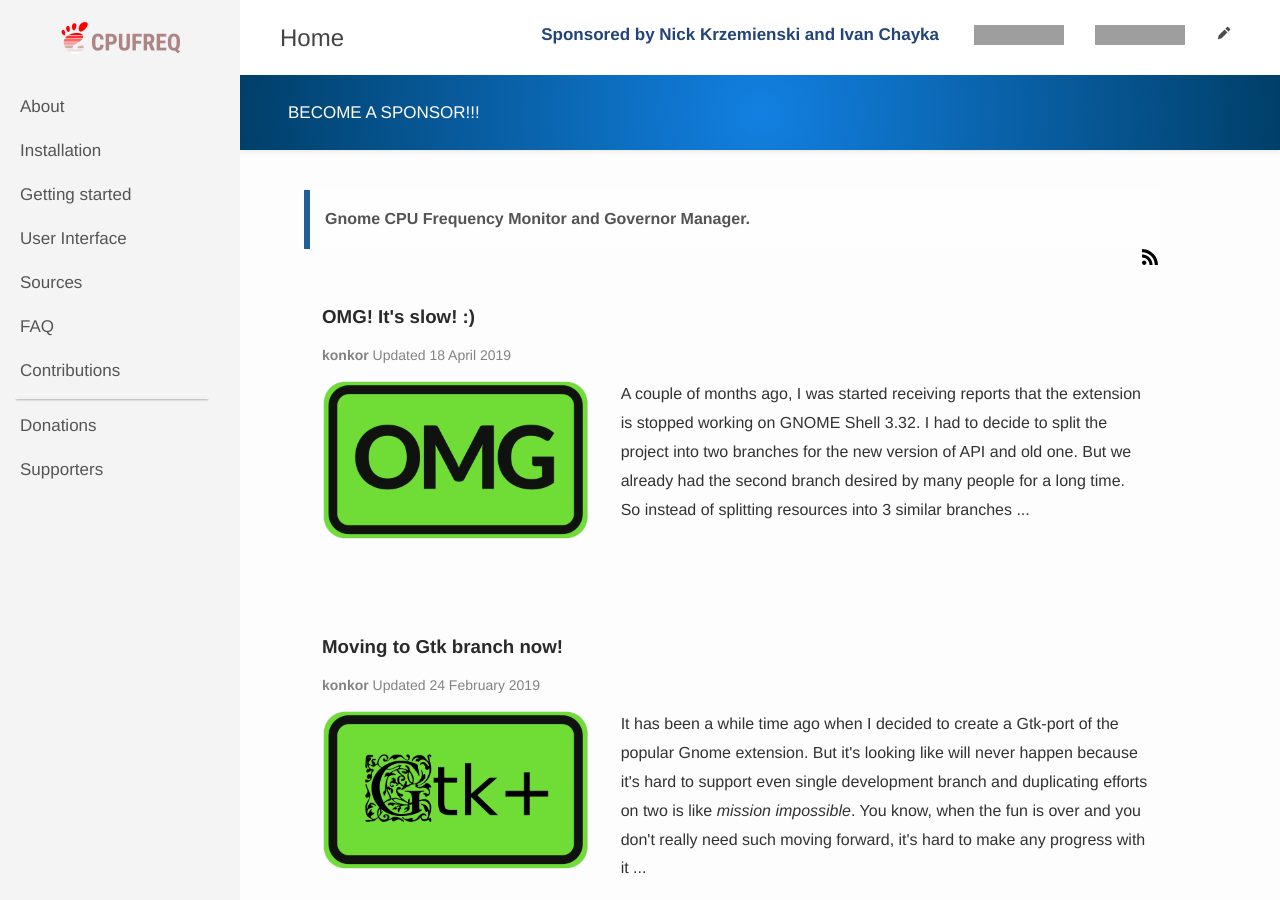
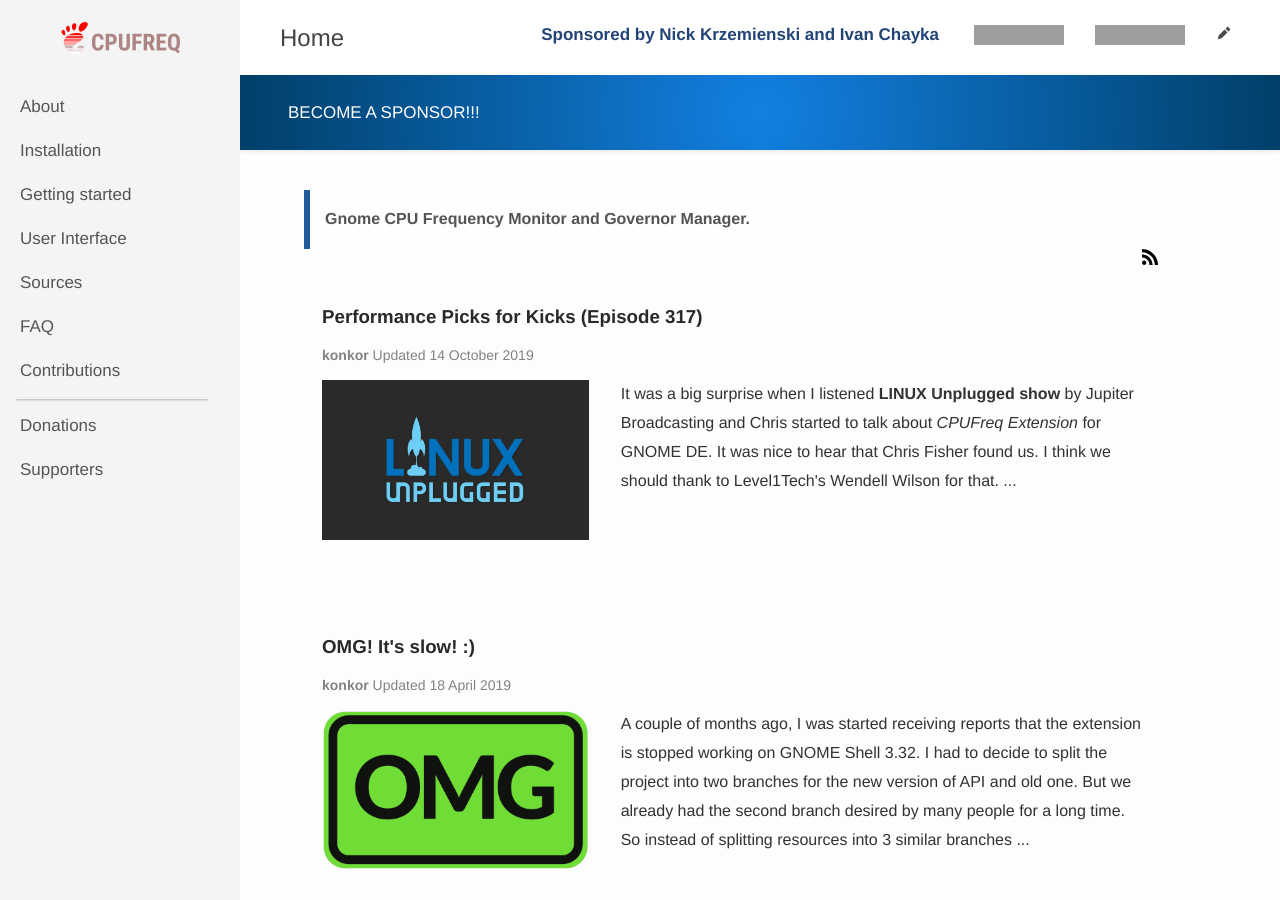
Before and after one commit to konkor/cpufreq, a Jekyll site: the page built from docs/index.md, in a window 1280 px wide and 900 px high. Built offline with Jekyll 4.4.1, drawn with Linux system fonts in a browser that asks for light colours; grey boxes are pictures that could not be loaded.

Commit message:
Update blog's posts

```diff
--- a/docs/_includes/sidebar.html
+++ b/docs/_includes/sidebar.html
@@ -4,9 +4,9 @@
 
   <span class="menu-icon">
     <svg viewBox="0 0 18 15" width="24px" height="20px">
-      <path fill="#fff" d="M18,1.484c0,0.82-0.665,1.484-1.484,1.484H1.484C0.665,2.969,0,2.304,0,1.484l0,0C0,0.665,0.665,0,1.484,0 h15.031C17.335,0,18,0.665,18,1.484L18,1.484z"></path>
-      <path fill="#fff" d="M18,7.516C18,8.335,17.335,9,16.516,9H1.484C0.665,9,0,8.335,0,7.516l0,0c0-0.82,0.665-1.484,1.484-1.484 h15.031C17.335,6.031,18,6.696,18,7.516L18,7.516z"></path>
-      <path fill="#fff" d="M18,13.516C18,14.335,17.335,15,16.516,15H1.484C0.665,15,0,14.335,0,13.516l0,0 c0-0.82,0.665-1.484,1.484-1.484h15.031C17.335,12.031,18,12.696,18,13.516L18,13.516z"></path>
+      <path fill="#5a5a5a" d="M18,1.484c0,0.82-0.665,1.484-1.484,1.484H1.484C0.665,2.969,0,2.304,0,1.484l0,0C0,0.665,0.665,0,1.484,0 h15.031C17.335,0,18,0.665,18,1.484L18,1.484z"></path>
+      <path fill="#5a5a5a" d="M18,7.516C18,8.335,17.335,9,16.516,9H1.484C0.665,9,0,8.335,0,7.516l0,0c0-0.82,0.665-1.484,1.484-1.484 h15.031C17.335,6.031,18,6.696,18,7.516L18,7.516z"></path>
+      <path fill="#5a5a5a" d="M18,13.516C18,14.335,17.335,15,16.516,15H1.484C0.665,15,0,14.335,0,13.516l0,0 c0-0.82,0.665-1.484,1.484-1.484h15.031C17.335,12.031,18,12.696,18,13.516L18,13.516z"></path>
     </svg>
   </span>
 
--- /dev/null
+++ b/docs/_posts/2019-10-14-news.md
@@ -0,0 +1,31 @@
+---
+layout: post
+title:  "Performance Picks for Kicks (Episode 317)"
+date:   2019-10-14 21:16:00 +0200
+categories: cpufreq blog news
+description: It was a big surprise when I listened <b>LINUX Unplugged show</b> by Jupiter Broadcasting and Chris started to talk about <i>CPUFreq Extension</i> for GNOME DE. It was nice to hear that Chris Fisher found us. I think we should thank to Level1Tech's Wendell Wilson for that.
+image: "/assets/images/posts/unplugged.jpg"
+comments: true
+author: "konkor"
+---
+
+<img alt="" src="{{ "/assets/images/posts/logo_jb.png" | relative_url }}" align="left" style="margin:0px 24px 12px auto;max-width:100%;max-height:120px">
+
+It was a big surprise when I listened [LINUX Unplugged show](https://linuxunplugged.com/317?t=2034) by [Jupiter Broadcasting ](https://www.jupiterbroadcasting.com/) and Chris started to talk about **CPUFreq Extension** for GNOME DE. It was nice to hear that Chris Fisher found us. I think we should thank to [Level1Tech](https://www.level1techs.com/)'s Wendell Wilson for that.
+
+# Episode 317
+### Performance Picks for Kicks
+
+<iframe src="https://fireside.fm/player/v2/RUkczH-V+jWiPfjqn?theme=dark&t=2034" width="740" height="200" frameborder="0" scrolling="no"></iframe>
+
+
+### About this Episode
+
+We take a trip to visit Level1Tech's Wendell Wilson and come back with some of his performance tips for a smoother Linux desktop.
+
+Plus the story behind exFAT coming to Linux, and the big desktop performance improvements landing next week.
+
+Link to the [LINUX Unplugged show..](https://linuxunplugged.com/317?t=2034)
+
+<br>
+_Thanks for sharing that, Chris! I'm a huge fun of [Jupiter Broadcasting shows](https://www.jupiterbroadcasting.com/) for years._
```
Also changed, not shown: README.md, docs/assets/images/posts/logo_jb.png (added), docs/assets/images/posts/unplugged.jpg (added).
